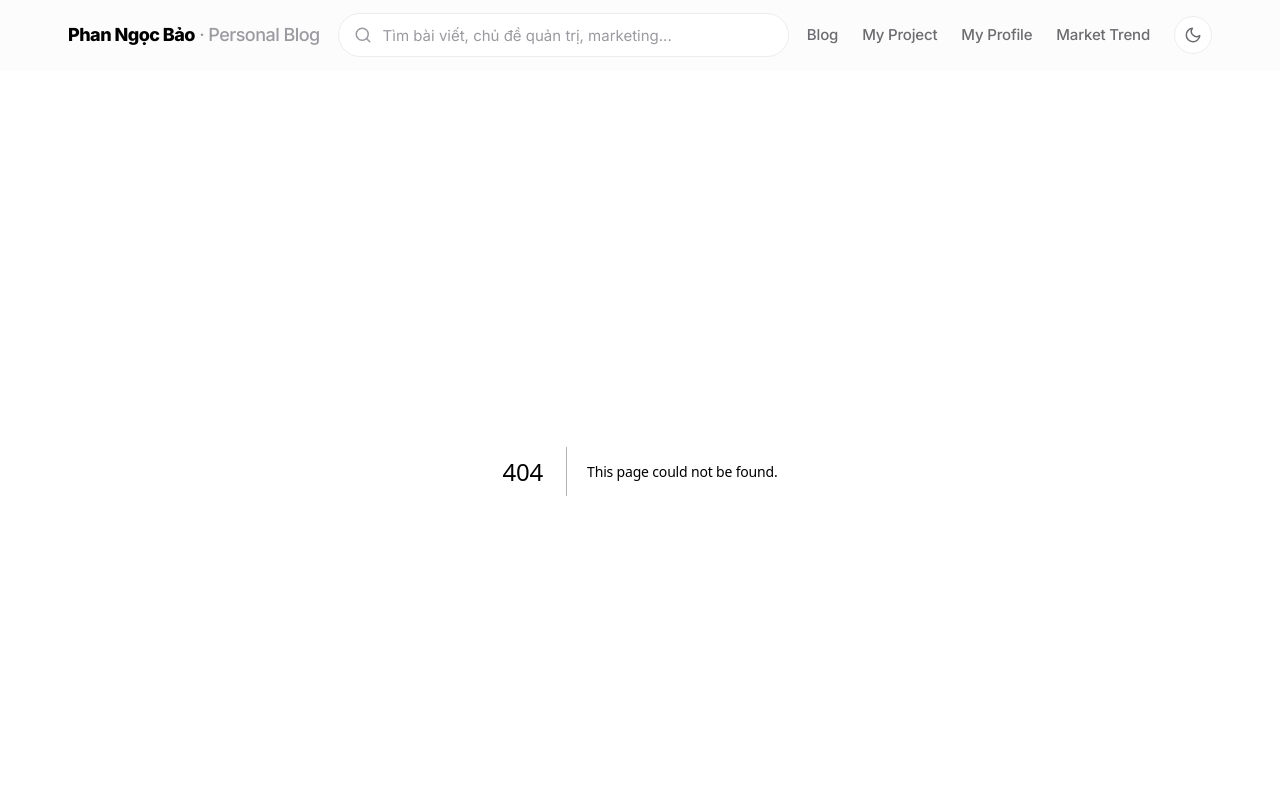
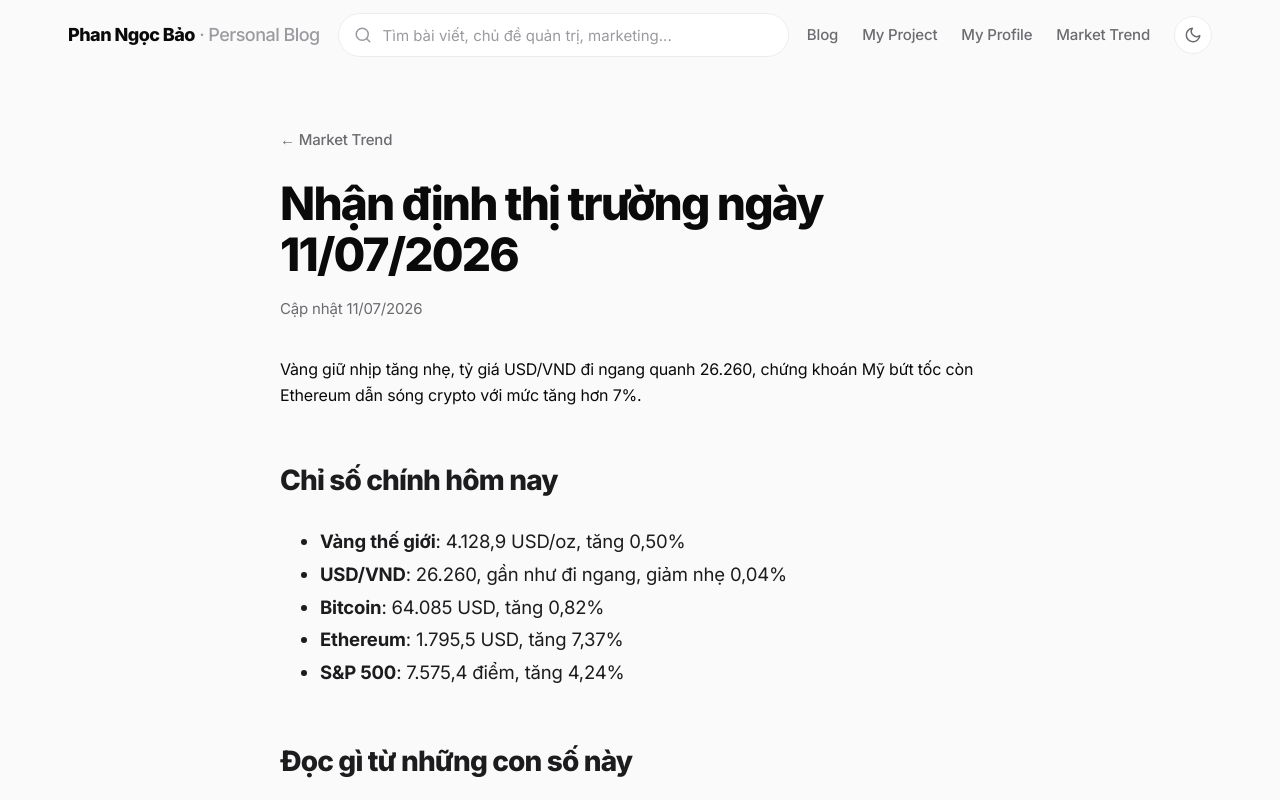
Before and after one commit to baoback/phanngocbao-website, a Next.js app in the folder website/: page /market-trend/nhan-dinh-thi-truong-11-07-2026 in a window 1280 px wide. Before the commit this address had no page. Shown: the top 800 px of the page. Built offline with nearby package versions, Linux system fonts and the light colour scheme.

Commit message:
Add files via upload

```diff
--- /dev/null
+++ b/website/app/market-trend/[slug]/page.jsx
@@ -0,0 +1,40 @@
+import Link from 'next/link';
+import { notFound } from 'next/navigation';
+import { getMarketBriefs, getMarketBriefBySlug, formatDate } from '@/lib/posts';
+
+export const dynamicParams = false;
+
+export function generateStaticParams() {
+  return getMarketBriefs().map((b) => ({ slug: b.slug }));
+}
+
+export async function generateMetadata({ params }) {
+  const { slug } = await params;
+  const b = getMarketBriefBySlug(slug);
+  if (!b) return {};
+  const url = `https://phanngocbao.vn/market-trend/${slug}`;
+  return {
+    title: `${b.title} · Market Trend`,
+    description: b.description,
+    alternates: { canonical: url },
+    openGraph: { title: b.title, description: b.description, url, type: 'article' },
+  };
+}
+
+export default async function MarketBriefPage({ params }) {
+  const { slug } = await params;
+  const b = getMarketBriefBySlug(slug);
+  if (!b) notFound();
+
+  return (
+    <article className="post container">
+      <Link href="/market-trend" className="back-link">← Market Trend</Link>
+      <h1>{b.title}</h1>
+      <div className="post-meta">Cập nhật {formatDate(b.date)}</div>
+      {b.description && (
+        <p className="mk-brief-lead">{b.description}</p>
+      )}
+      <div className="post-body" dangerouslySetInnerHTML={{ __html: b.html }} />
+    </article>
+  );
+}
```
